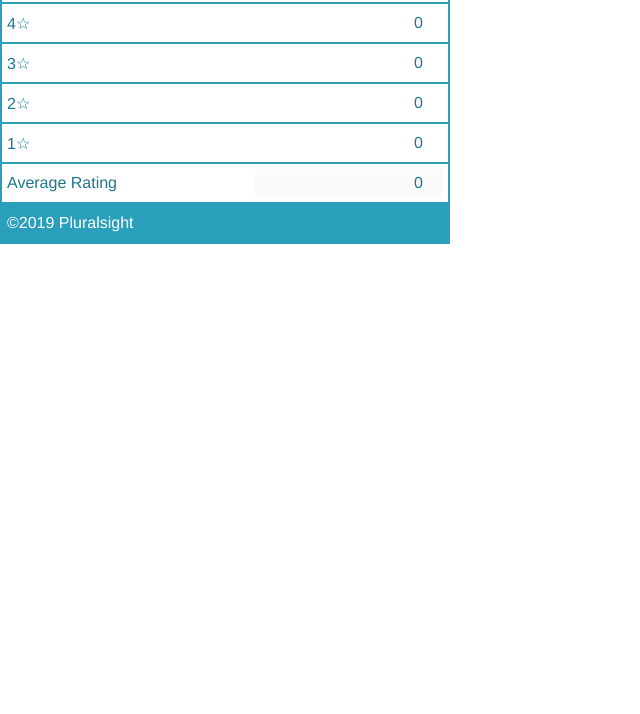
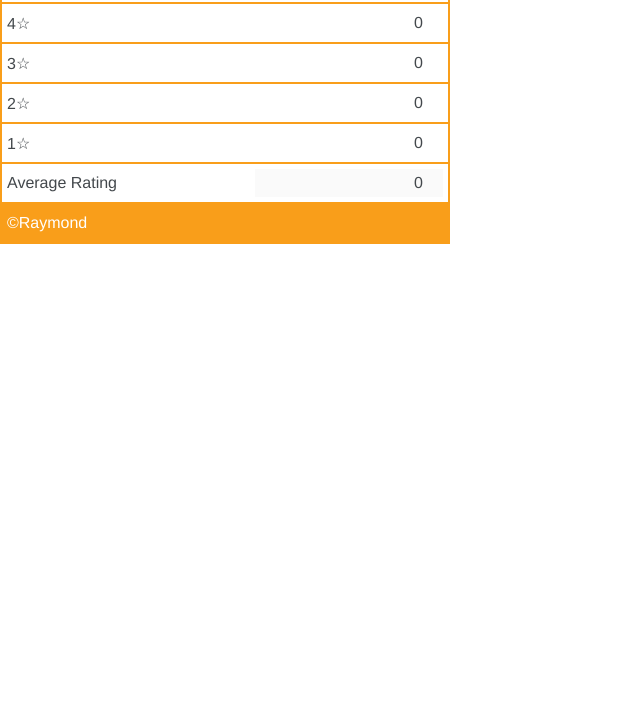
Before and after one commit to R-bl/average-ratings-calc, a plain HTML site: page index.html in a window 1280 px wide. Shown: the part 86-800 px from the top of the page, without its empty margins (0-640 px from the left). Drawn offline with Linux system fonts and the light colour scheme.

Commit message:
added colors

```diff
--- a/css/styles.css
+++ b/css/styles.css
@@ -7,11 +7,12 @@
 body {
   font-family: Helvetica, Arial, sans-serif;
   width: 450px;
-  border: 2px solid #2A9FBC;
+  border: 2px solid #f99e1a;
 }
 
-header, footer {
-  background-color: #2A9FBC;
+header,
+footer {
+  background-color: #f99e1a;
   color: white;
   padding: 10px 5px;
 }
@@ -22,8 +23,8 @@ header h1 {
 
 .ratings div {
   padding: 5px;
-  border-bottom: 2px solid #2A9FBC;
-  color: #1F778D;
+  border-bottom: 2px solid #f99e1a;
+  color: #43484c;
 }
 
 .ratings input[type="number"] {
@@ -32,14 +33,13 @@ header h1 {
   font-size: 16px;
   padding: 5px;
   border: none;
-  color: #1F778D;
+  color: #43484c;
 }
 
 .row {
   display: flex;
   justify-content: space-between;
   align-items: center;
-
 }
 
 .advanced {
@@ -48,6 +48,6 @@ header h1 {
 
 .advanced_btn {
   padding: 10px;
-  color: #1F778D;
+  color: #f99e1a;
   border-radius: 10px;
 }
--- a/index.html
+++ b/index.html
@@ -35,7 +35,7 @@
     </div>
     <footer>
       <span>
-        &copy;2019 Pluralsight
+        &copy;Raymond
       </span>
     </footer>
   </div>
```
